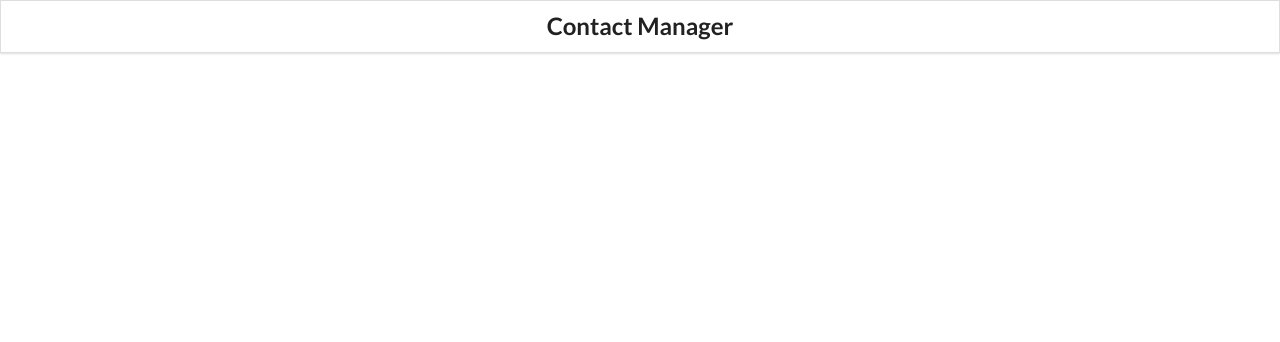
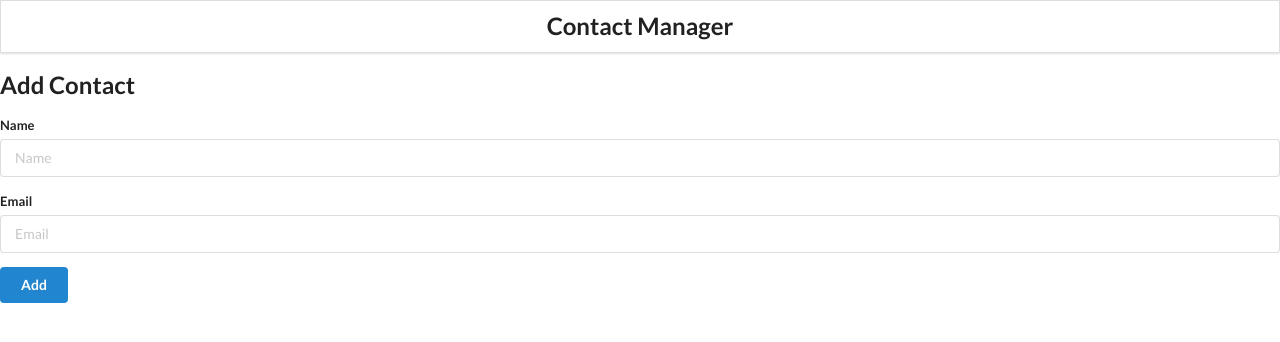
Before and after one commit to Amir-Pourhadi/Contact-Manager, a React (Create React App) app: page / in a window 1280 px wide. Shown: the top 342 px of the page. Built offline with nearby package versions, Linux system fonts and the light colour scheme.

Commit message:
component updated

```diff
--- a/src/components/AddContact.jsx
+++ b/src/components/AddContact.jsx
@@ -1,7 +1,18 @@
 export default function AddContact() {
 	return (
-		<div>
-
+		<div className="ui main">
+			<h2>Add Contact</h2>
+			<form className="ui form">
+				<div className="field">
+					<label htmlFor="input-name">Name</label>
+					<input id="input-name" type="text" placeholder="Name" />
+				</div>
+				<div className="field">
+					<label htmlFor="input-email">Email</label>
+					<input id="input-email" type="text" placeholder="Email" />
+				</div>
+				<input type="submit" value="Add" className="ui button blue" />
+			</form>
 		</div>
-	)
+	);
 }
```
